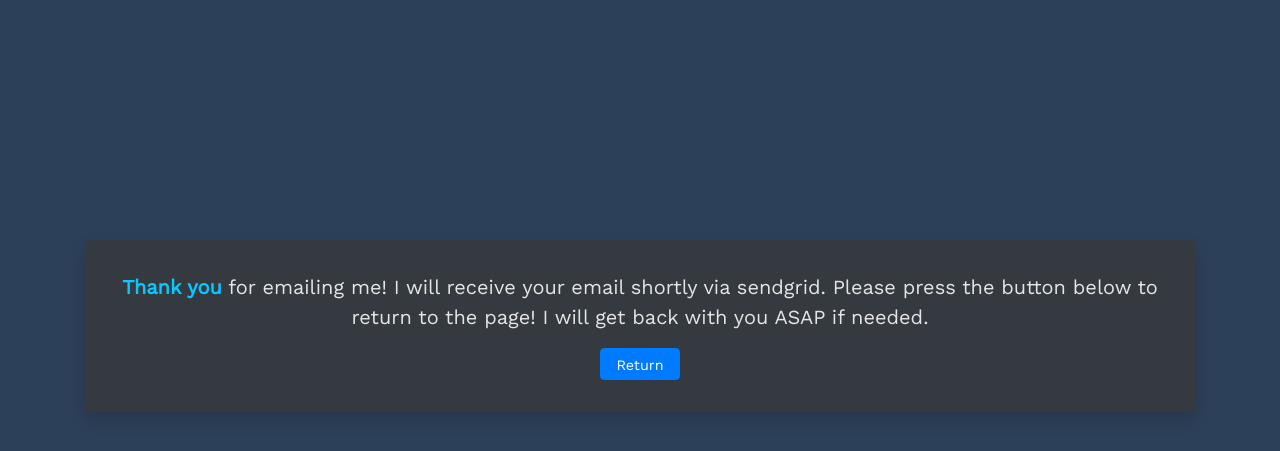
After one commit to MangoDevx/2020Portfolio, a PHP site: page /html/success.html in a window 1280 px wide. The commit adds this page. Shown: the top 451 px of the page. Run offline with PHP 8.4, Linux system fonts and the light colour scheme.

Commit message:
Added a success page for contact form confirmation

```diff
--- a/html/style.css
+++ b/html/style.css
@@ -115,3 +115,28 @@ p{
     border-radius: 1%;
     margin:auto;
 }
+
+.successContainer {
+    background: #343A40;
+    border-radius: 1%;
+    position: relative;
+    padding: 4vh;
+    top: 0;
+    bottom: 0;
+    left: 0;
+    right: 0;
+    margin: auto;
+    text-align: center;
+    height: 100%;
+    margin-top: 30vh;
+    font-size: 2.5vh;
+    vertical-align: middle;
+}
+
+.successButton {
+    width: 10vh;
+    height: 4vh;
+    font-size: 1.8vh;
+    margin: auto;
+    margin-top: 2vh;
+}
--- /dev/null
+++ b/html/success.html
@@ -0,0 +1,29 @@
+<!DOCTYPE html>
+<html lang="en">
+
+<head>
+    <title>Keith Ritter - Success</title>
+    <meta charset="utf-8">
+    <meta name="viewport" content="width=device-width, initial-scale=1, shrink-to-fit=no">
+    <meta name="description" content="Keith Ritter - Computer Science Student & Tech Enthusiast">
+    <link rel="stylesheet" href="https://stackpath.bootstrapcdn.com/bootstrap/4.5.2/css/bootstrap.min.css"
+        integrity="sha384-JcKb8q3iqJ61gNV9KGb8thSsNjpSL0n8PARn9HuZOnIxN0hoP+VmmDGMN5t9UJ0Z" crossorigin="anonymous">
+    <link rel="stylesheet" type="text/css" href="style.css">
+    <link rel="shortcut icon" type="image/png" href="x" />
+</head>
+
+<body>
+    <div>
+        <div class="container">
+            <div class="successContainer shadow">
+                <p><span style="color: #08c9ff; font-weight: bold;">Thank you</span> for emailing me! I will receive
+                    your email shortly via sendgrid.
+                    Please press the button below to return to the page! I will get back with you ASAP if needed.<br>
+                </p>
+                <a href="https://keithritter.net" class="btn btn-primary successButton">Return</a>
+            </div>
+        </div>
+    </div>
+</body>
+
+</html>
```
Also changed, not shown: html/index.html (+4 -7 lines).
